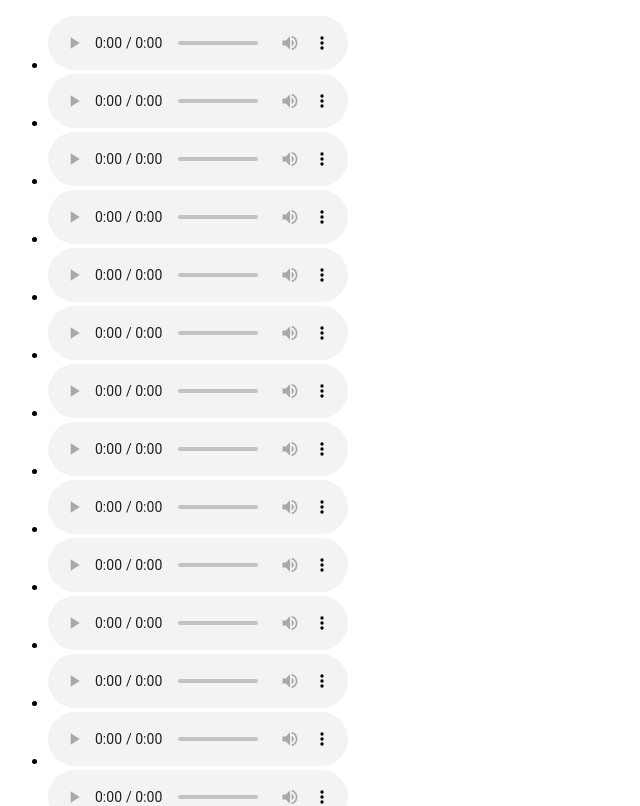
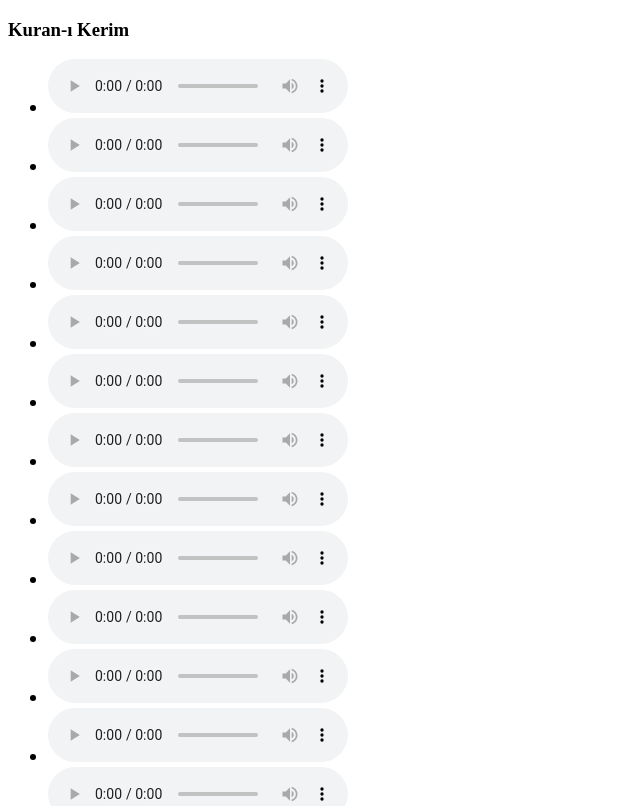
Before and after one commit to turkcekuran/turkcekuran, a plain HTML site: page audio/index.html in a window 1280 px wide. Shown: the top 806 px of the page, without its empty margins (0-640 px from the left). Drawn offline with Linux system fonts and the light colour scheme.

Commit message:
Update index.html

```diff
--- a/audio/index.html
+++ b/audio/index.html
@@ -5,6 +5,9 @@
 <meta charset="utf-8">
 <meta name="viewport" content="width=device-width, initial-scale=1.0">
 <title>Türkçe Kuran</title>
+</head>
+<body>
+<h3>Kuran-ı Kerim<h3>
 
 <ul>
 <li><audio class="audio" controls=""><source src="001.mp3" type="audio/mpeg">Cihazınız bunu oynatamıyor.</audio></li>
@@ -122,9 +125,5 @@
 <li><audio class="audio" controls=""><source src="113.mp3" type="audio/mpeg">Cihazınız bunu oynatamıyor.</audio></li>
 <li><audio class="audio" controls=""><source src="114.mp3" type="audio/mpeg">Cihazınız bunu oynatamıyor.</audio></li>
 </ul>
-
-</head>
-<body>
-  Türkçe Kuran
 </body>
 </html>
```
